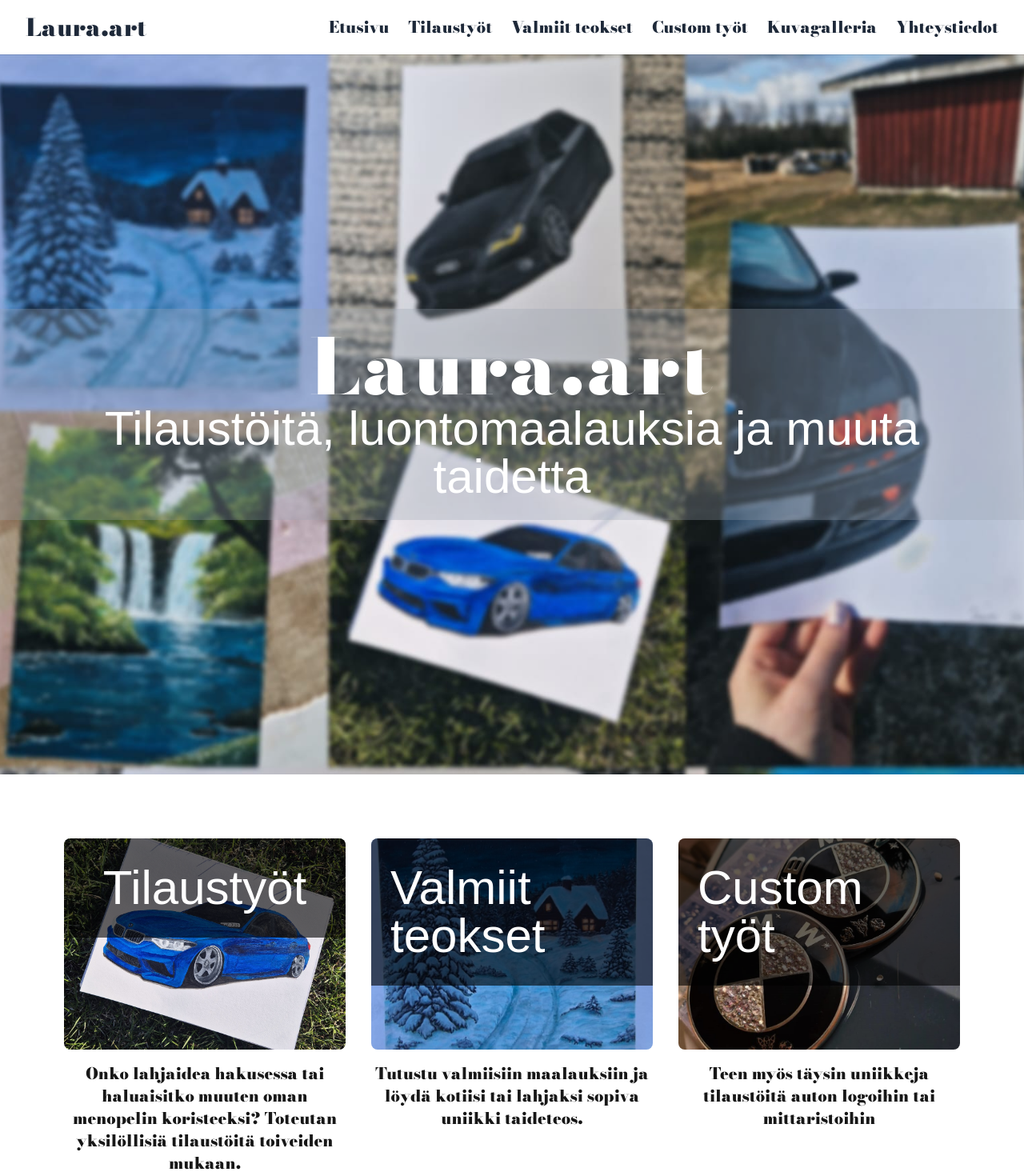
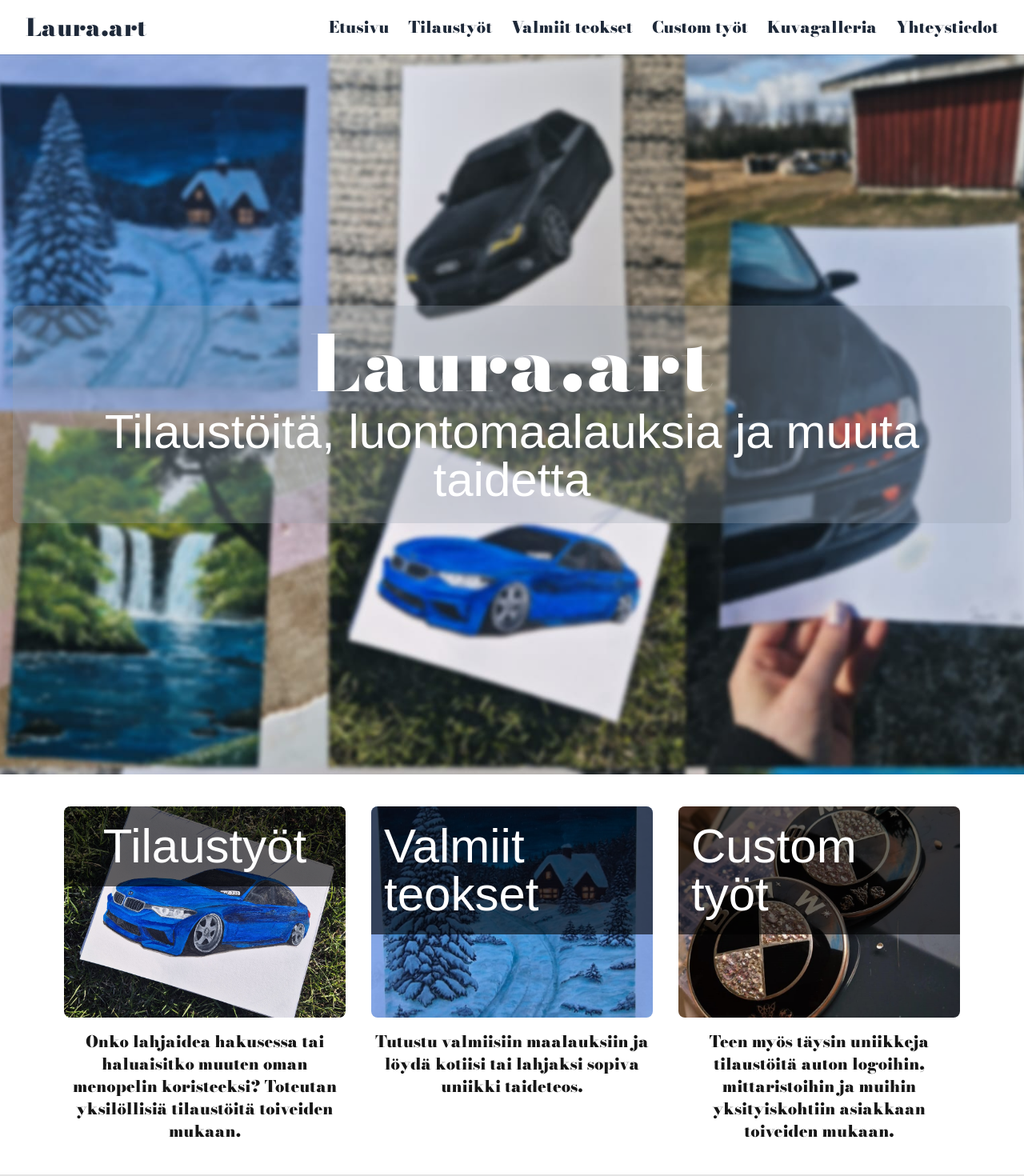
Before and after one commit to lavia1/laura.art, a Next.js app in the folder lavia-arts/: page / in a window 1280 px wide. Shown: the top 1470 px of the page at 80% size. Built offline with nearby package versions, Linux system fonts and the light colour scheme; a web font is replaced by a local one.

Commit message:
responsiivisuus

```diff
--- a/lavia-arts/app/page.tsx
+++ b/lavia-arts/app/page.tsx
@@ -1,5 +1,4 @@
 import Image from "next/image";
-
 import { Monsieur_La_Doulaise, Mea_Culpa, Bodoni_Moda } from "next/font/google";
 
 const monsieur = Monsieur_La_Doulaise({
@@ -20,62 +19,63 @@ const mea = Mea_Culpa({
 export default function Home() {
   return (
     <div>
-
       {/* HERO */}
-      <div className="relative w-full h-[900px]">
-
+      <div className="relative w-full h-[60vh] md:h-[75vh] lg:h-[900px]">
         <Image
           src="/banner.jpeg"
-          alt="Hero image"
+          alt="Laura.art hero-kuva"
           fill
+          priority
           className="object-cover"
-          priority
         />
 
-        <div className="absolute inset-0 flex flex-col items-center justify-center text-white">
-
-          <div className="bg-gray-400/30 px-8 py-6 text-center">
-
-            <h1 className={`text-8xl font-bold tracking-wide ${bodoni.className}`}>
+        <div className="absolute inset-0 flex items-center justify-center text-white">
+          <div className="bg-gray-400/30 px-4 py-4 md:px-8 md:py-6 text-center mx-4 rounded-lg">
+            <h1
+              className={`text-5xl sm:text-6xl md:text-7xl lg:text-8xl font-bold tracking-wide ${bodoni.className}`}
+            >
               Laura.art
             </h1>
 
-            <p className={`text-6xl ${mea.className}`}>
+            <p
+              className={`mt-2 text-3xl sm:text-4xl md:text-5xl lg:text-6xl ${mea.className}`}
+            >
               Tilaustöitä, luontomaalauksia ja muuta taidetta
             </p>
-
+          </div>
+        </div>
       </div>
 
-        </div>
-
-      </div>
-
-      {/* SEPARATE CONTENT */}
-      <div className="p-20 px-20 bg-white">
-
-  <div className="grid grid-cols-1 md:grid-cols-3 gap-8">
-
+      {/* SISÄLTÖ */}
+      <div className="bg-white px-4 py-10 md:px-10 lg:px-20">
+        <div className="grid grid-cols-1 md:grid-cols-2 xl:grid-cols-3 gap-8">
           {/* Tilaustyöt */}
           <div>
             <a
               href="/tilaustyot"
               className="relative overflow-hidden rounded-lg group block aspect-[4/3]"
             >
-        <img
+              <Image
                 src="/sininenbw.jpg"
                 alt="Tilaustyöt"
-          className="w-full h-full object-cover transition-transform duration-300 group-hover:scale-105"
+                fill
+                className="object-cover transition-transform duration-300 group-hover:scale-105"
               />
 
-        <div className="absolute top-0 left-0 w-full bg-black/60 py-4 flex justify-center">
-          <span className={`text-white text-6xl px-6 py-4 font-semibold ${mea.className}`}>
+              <div className="absolute top-0 left-0 w-full bg-black/60 py-3 flex justify-center">
+                <span
+                  className={`text-white text-3xl sm:text-4xl md:text-5xl lg:text-6xl px-4 py-2 font-semibold ${mea.className}`}
+                >
                   Tilaustyöt
                 </span>
               </div>
             </a>
 
-      <p className={`mt-4 text-center text-xl ${bodoni.className}`}>
-        Onko lahjaidea hakusessa tai haluaisitko muuten oman menopelin koristeeksi? Toteutan yksilöllisiä tilaustöitä toiveiden mukaan.
+            <p
+              className={`mt-4 text-center text-base md:text-lg lg:text-xl ${bodoni.className}`}
+            >
+              Onko lahjaidea hakusessa tai haluaisitko muuten oman menopelin
+              koristeeksi? Toteutan yksilöllisiä tilaustöitä toiveiden mukaan.
             </p>
           </div>
 
@@ -85,48 +85,60 @@ export default function Home() {
               href="/valmiitmaalaukset"
               className="relative overflow-hidden rounded-lg group block aspect-[4/3]"
             >
-        <img
+              <Image
                 src="/talvimaisema.jpeg"
                 alt="Valmiit teokset"
-          className="w-full h-full object-cover transition-transform duration-300 group-hover:scale-105"
+                fill
+                className="object-cover transition-transform duration-300 group-hover:scale-105"
               />
 
-        <div className="absolute top-0 left-0 w-full bg-black/60 py-4 flex justify-center">
-          <span className={`text-white text-6xl px-6 py-4 font-semibold ${mea.className}`}>
+              <div className="absolute top-0 left-0 w-full bg-black/60 py-3 flex justify-center">
+                <span
+                  className={`text-white text-3xl sm:text-4xl md:text-5xl lg:text-6xl px-4 py-2 font-semibold ${mea.className}`}
+                >
                   Valmiit teokset
                 </span>
               </div>
             </a>
 
-      <p className={`mt-4 text-center text-xl ${bodoni.className}`}>
-        Tutustu valmiisiin maalauksiin ja löydä kotiisi tai lahjaksi sopiva uniikki taideteos.
+            <p
+              className={`mt-4 text-center text-base md:text-lg lg:text-xl ${bodoni.className}`}
+            >
+              Tutustu valmiisiin maalauksiin ja löydä kotiisi tai lahjaksi
+              sopiva uniikki taideteos.
             </p>
           </div>
 
-    {/* CUSTOM TYÖT (nyt oikein kolmas sarake) */}
+          {/* Custom työt */}
           <div>
             <a
               href="/custom"
               className="relative overflow-hidden rounded-lg group block aspect-[4/3]"
             >
-        <img
+              <Image
                 src="/bmwlogot.jpeg"
                 alt="Custom työt"
-          className="w-full h-full object-cover transition-transform duration-300 group-hover:scale-105"
+                fill
+                className="object-cover transition-transform duration-300 group-hover:scale-105"
               />
 
-        <div className="absolute top-0 left-0 w-full bg-black/60 py-4 flex justify-center">
-          <span className={`text-white text-6xl px-6 py-4 font-semibold ${mea.className}`}>
+              <div className="absolute top-0 left-0 w-full bg-black/60 py-3 flex justify-center">
+                <span
+                  className={`text-white text-3xl sm:text-4xl md:text-5xl lg:text-6xl px-4 py-2 font-semibold ${mea.className}`}
+                >
                   Custom työt
                 </span>
               </div>
             </a>
 
-      <p className={`mt-4 text-center text-xl ${bodoni.className}`}>
-        Teen myös täysin uniikkeja tilaustöitä auton logoihin tai mittaristoihin
+            <p
+              className={`mt-4 text-center text-base md:text-lg lg:text-xl ${bodoni.className}`}
+            >
+              Teen myös täysin uniikkeja tilaustöitä auton logoihin,
+              mittaristoihin ja muihin yksityiskohtiin asiakkaan toiveiden
+              mukaan.
             </p>
           </div>
-
         </div>
       </div>
     </div>
```
Lines whose indentation alone changed are shown as unchanged.
